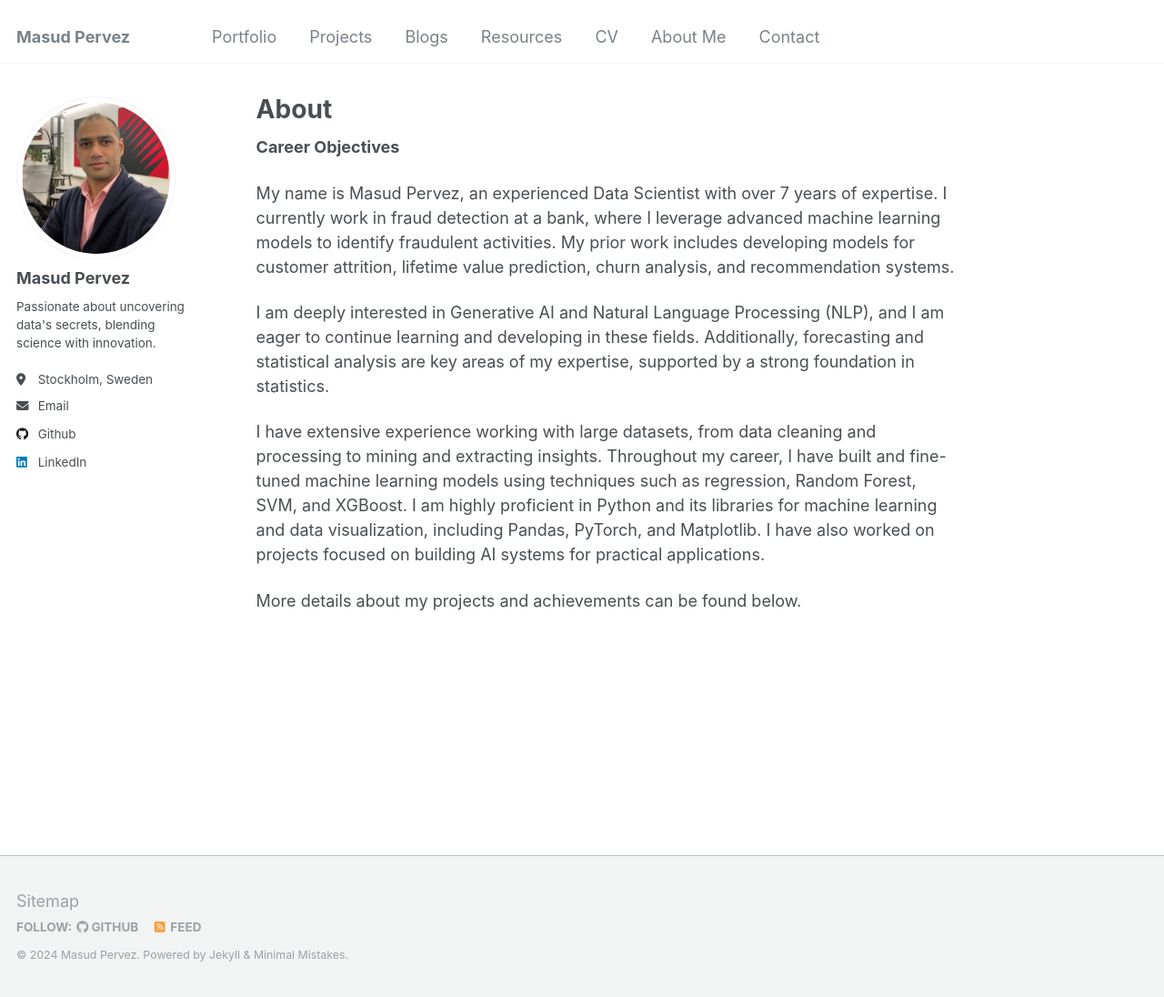
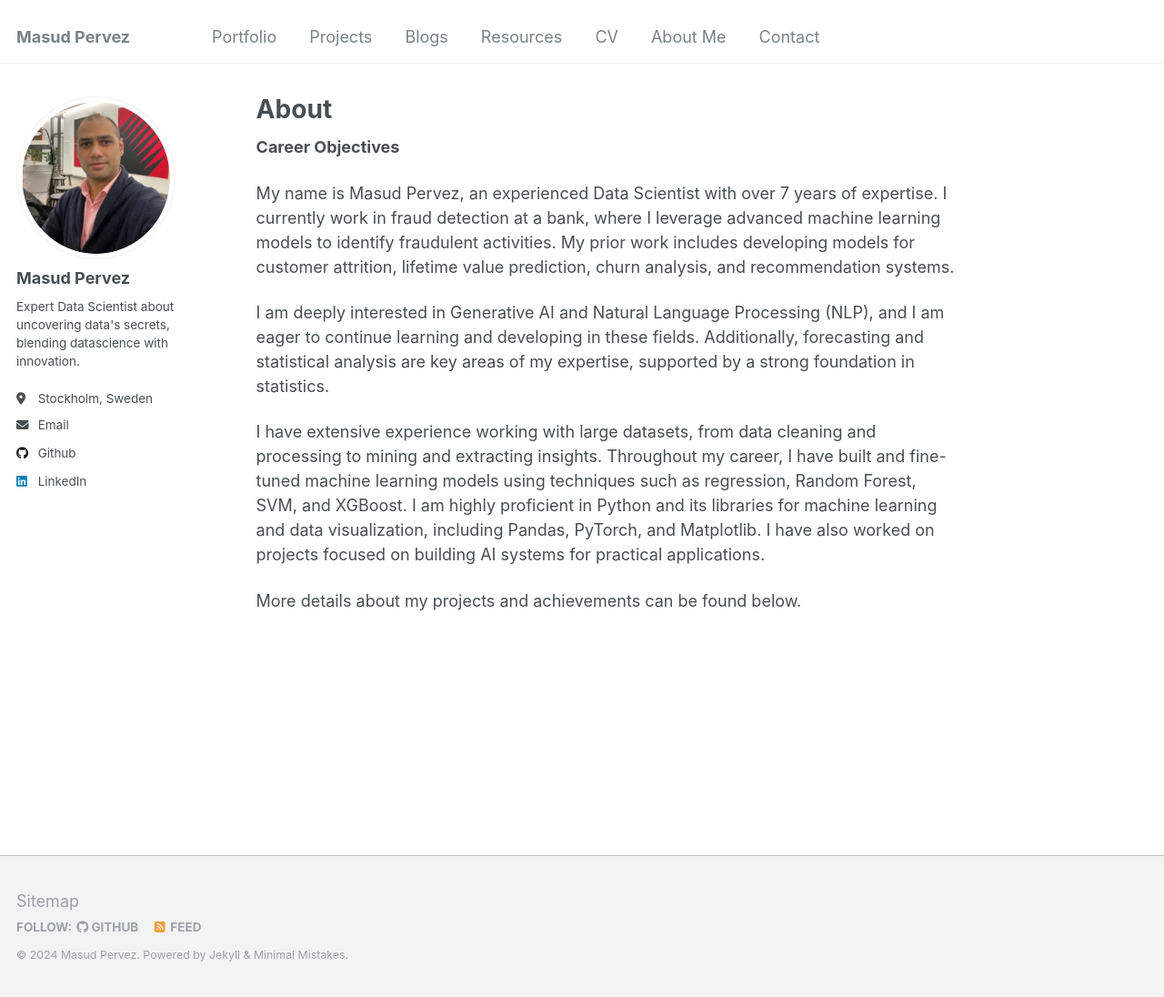
Before and after one commit to masudpervez27/portfolio, a Jekyll site: the page built from _pages/about.md, in a window 1280 px wide and 1096 px high. Shown: the whole window at 91% size. Built offline with Jekyll 4.4.1, drawn with Linux system fonts in a browser that asks for light colours.

Commit message:
update config yml file

```diff
--- a/_config.yml
+++ b/_config.yml
@@ -11,10 +11,10 @@ locale                   : "en-US"
 title                    : "Masud Pervez"
 title_separator          : "-"
 name                     : &name "Masud Pervez"
-description              : &description "personal description"
+description              : &description "Data Scientist | Statistician "
 url                      : https://masudervez27.github.io # the base hostname & protocol for your site e.g. "https://mmistakes.github.io"
 baseurl                  : "" # the subpath of your site, e.g. "/blog"
-repository               : "portfolio"
+repository               : "masudervez27.github.io"
 
 # Site Author - The following control what appear as part of the author content on the side bar.
 #               If a field is blank the icon and link will not appear, otherwise it will be shown.
@@ -24,7 +24,7 @@ author:
   avatar           : "profile.png"
   name             : "Masud Pervez"
   pronouns         : # example: "she/her"
-  bio              : "Passionate about uncovering data's secrets, blending science with innovation."
+  bio              : "Expert Data Scientist about uncovering data's secrets, blending datascience with innovation."
   location         : "Stockholm, Sweden"
   employer         : # "Red Brick University"
   uri              : # URL
```
